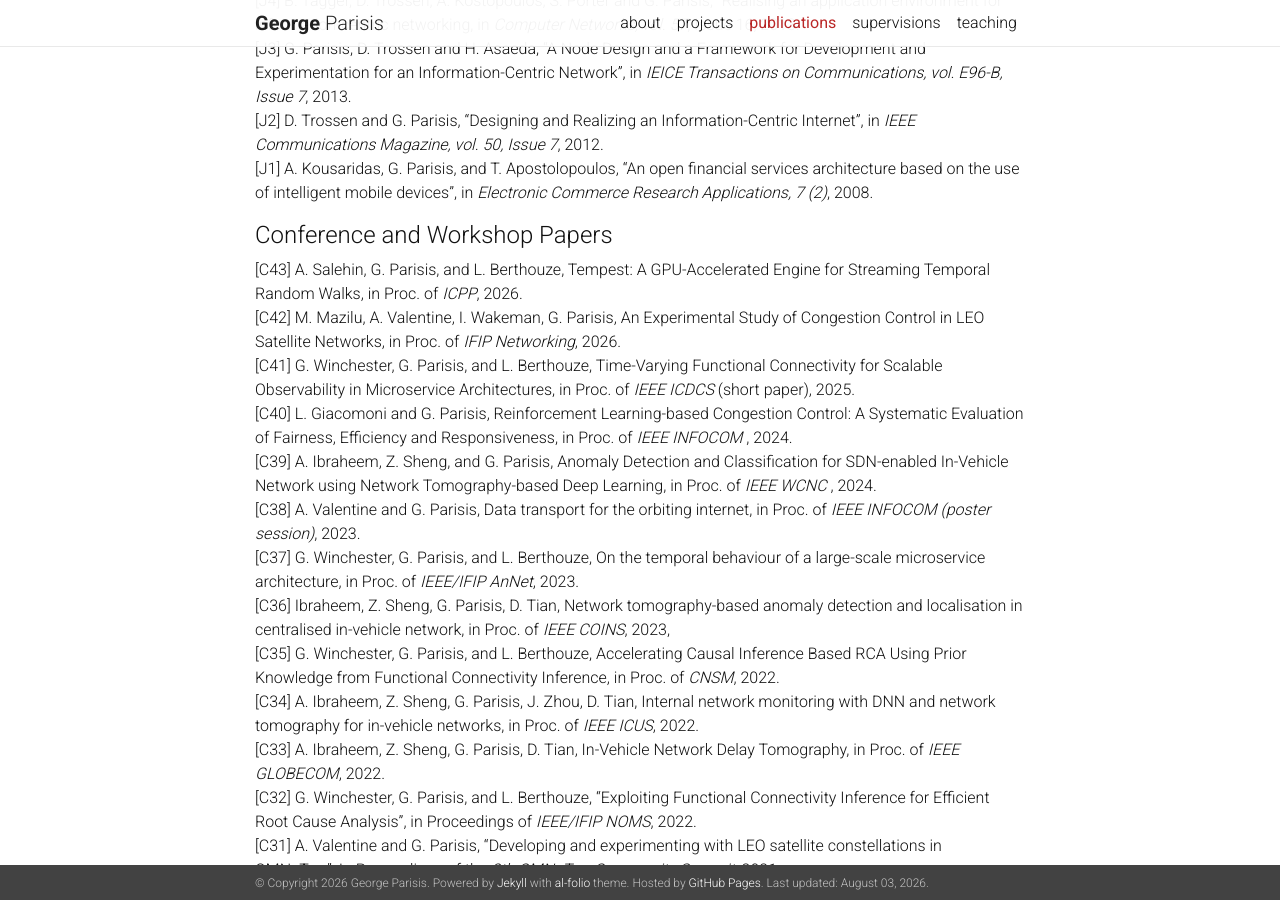
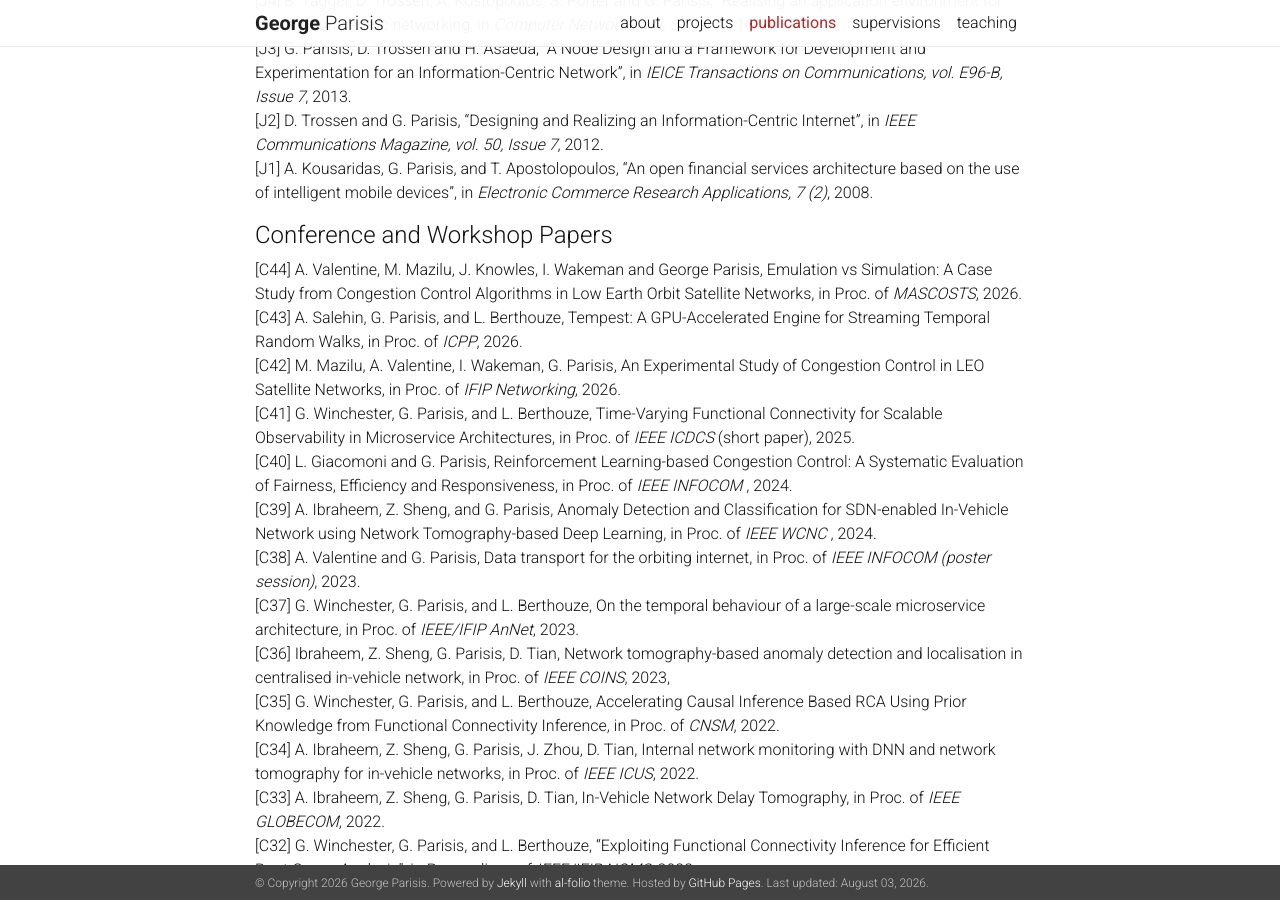
Before and after one commit to georgeparisis/georgeparisis.github.io, a Jekyll site: the page built from _pages/publications.md, in a window 1280 px wide and 900 px high, scrolled down 912 px. Built offline with Jekyll 4.4.1, drawn with Linux system fonts in a browser that asks for light colours; nearby versions of some CDN libraries; a style sheet for code colours, icons or effects is not loaded.

Commit message:
Update publications.md

```diff
--- a/_pages/publications.md
+++ b/_pages/publications.md
@@ -42,6 +42,8 @@ nav: true
 [J1] A. Kousaridas, G. Parisis, and T. Apostolopoulos, "An open financial services architecture based on the use of intelligent mobile devices", in *Electronic Commerce Research Applications, 7 (2)*, 2008.
 
 #### Conference and Workshop Papers
+[C44] A. Valentine, M. Mazilu, J. Knowles, I. Wakeman and George Parisis, Emulation vs Simulation: A Case Study from Congestion Control Algorithms in Low Earth Orbit Satellite Networks, in Proc. of *MASCOSTS*, 2026.
+<br>
 [C43] A. Salehin, G. Parisis, and L. Berthouze, Tempest: A GPU-Accelerated Engine for Streaming Temporal Random Walks, in Proc. of *ICPP*, 2026.
 <br>
 [C42] M. Mazilu, A. Valentine, I. Wakeman, G. Parisis, An Experimental Study of Congestion Control in LEO Satellite Networks, in Proc. of *IFIP Networking*, 2026.
```
